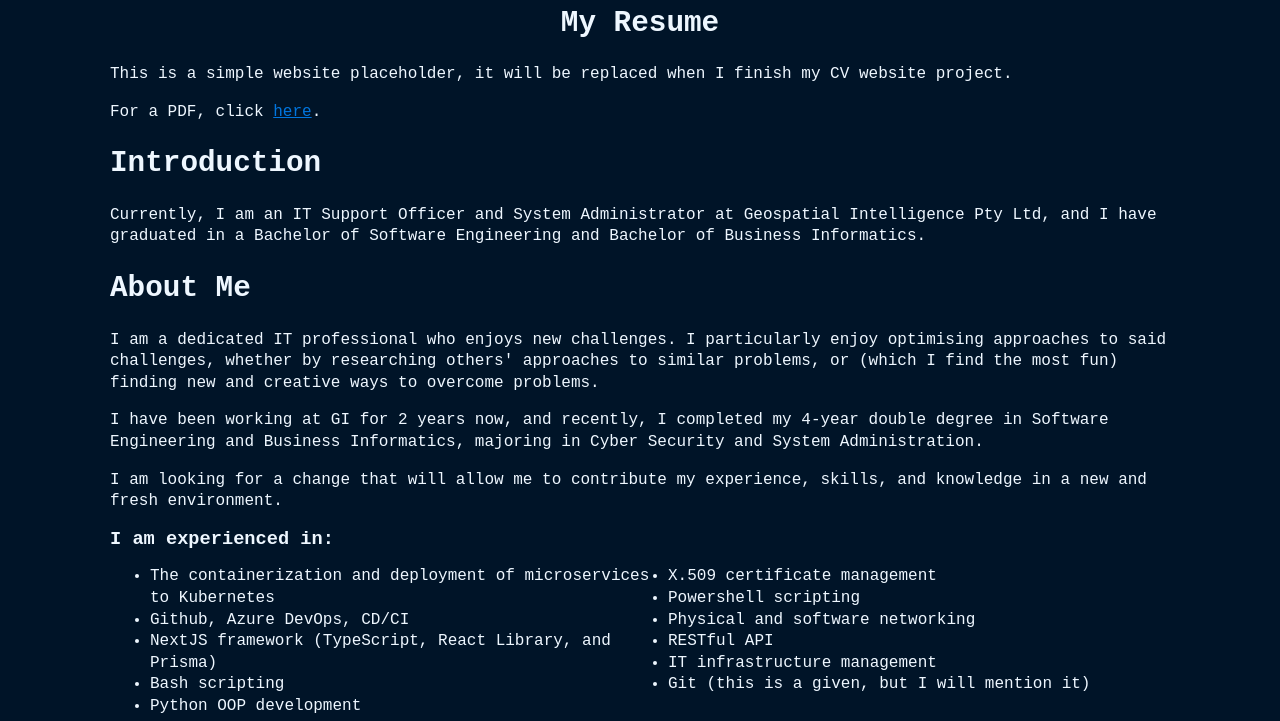
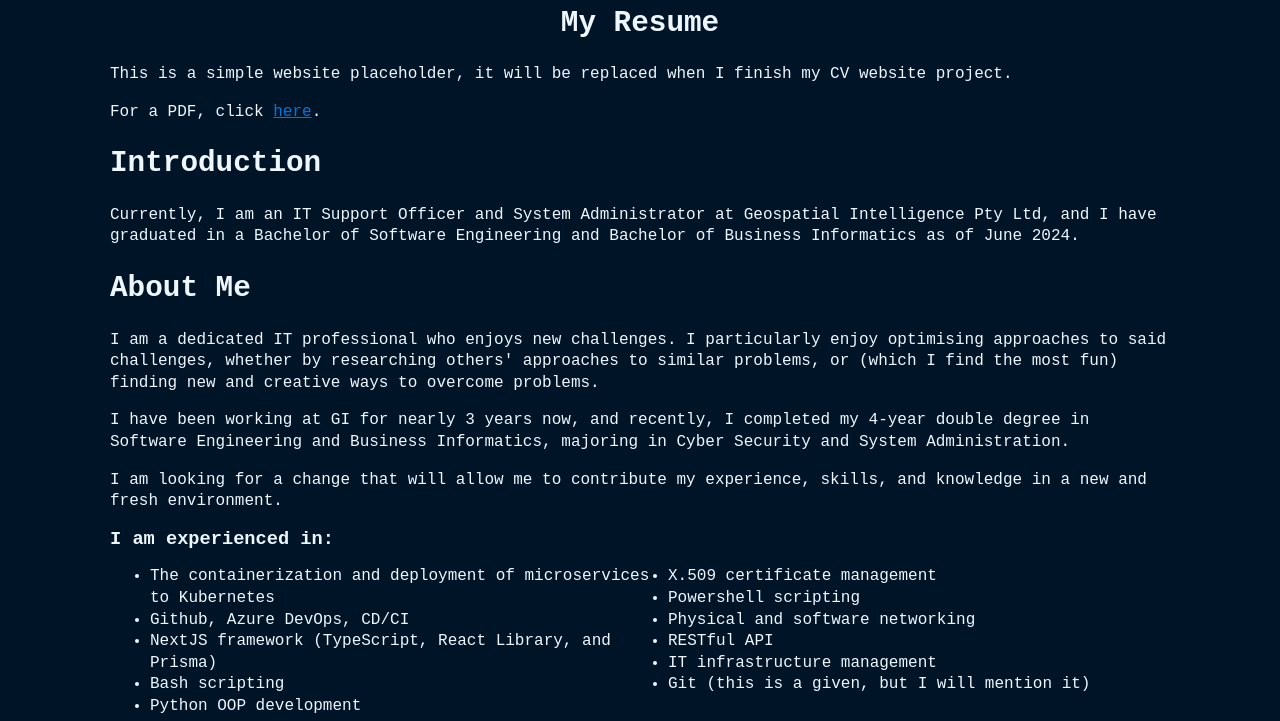
Before and after one commit to friendywill/web, a plain HTML site: page index.html in a window 1280 px wide. Shown: the part 79-800 px from the top of the page. Drawn offline with Linux system fonts and the light colour scheme; a small style sheet from the web is missing.

Commit message:
chore: update information

```diff
--- a/index.html
+++ b/index.html
@@ -26,7 +26,7 @@
     <p>
       Currently, I am an IT Support Officer and System Administrator at
       Geospatial Intelligence Pty Ltd, and I have graduated in a Bachelor of
-      Software Engineering and Bachelor of Business Informatics.
+      Software Engineering and Bachelor of Business Informatics as of June 2024.
     </p>
     <h2>About Me</h2>
     <p>
@@ -36,9 +36,9 @@
       finding new and creative ways to overcome problems.
     </p>
     <p>
-      I have been working at GI for 2 years now, and recently, I completed my
-      4-year double degree in Software Engineering and Business Informatics,
-      majoring in Cyber Security and System Administration.
+      I have been working at GI for nearly 3 years now, and recently, I
+      completed my 4-year double degree in Software Engineering and Business
+      Informatics, majoring in Cyber Security and System Administration.
     </p>
     <p>
       I am looking for a change that will allow me to contribute my experience,
```
